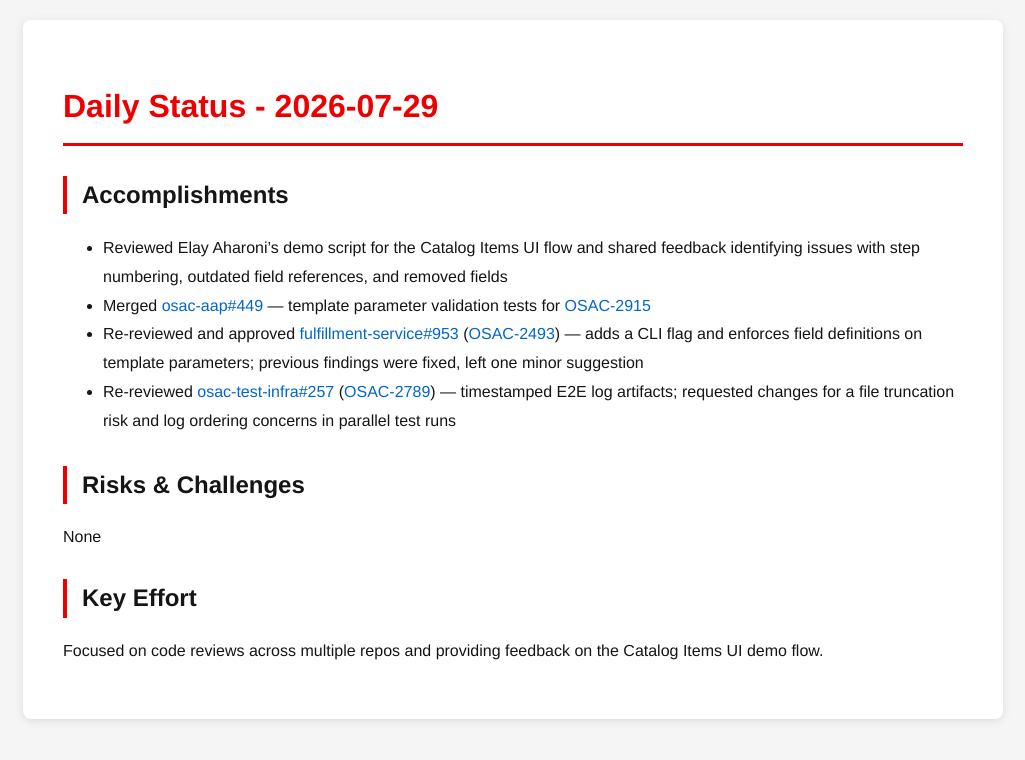
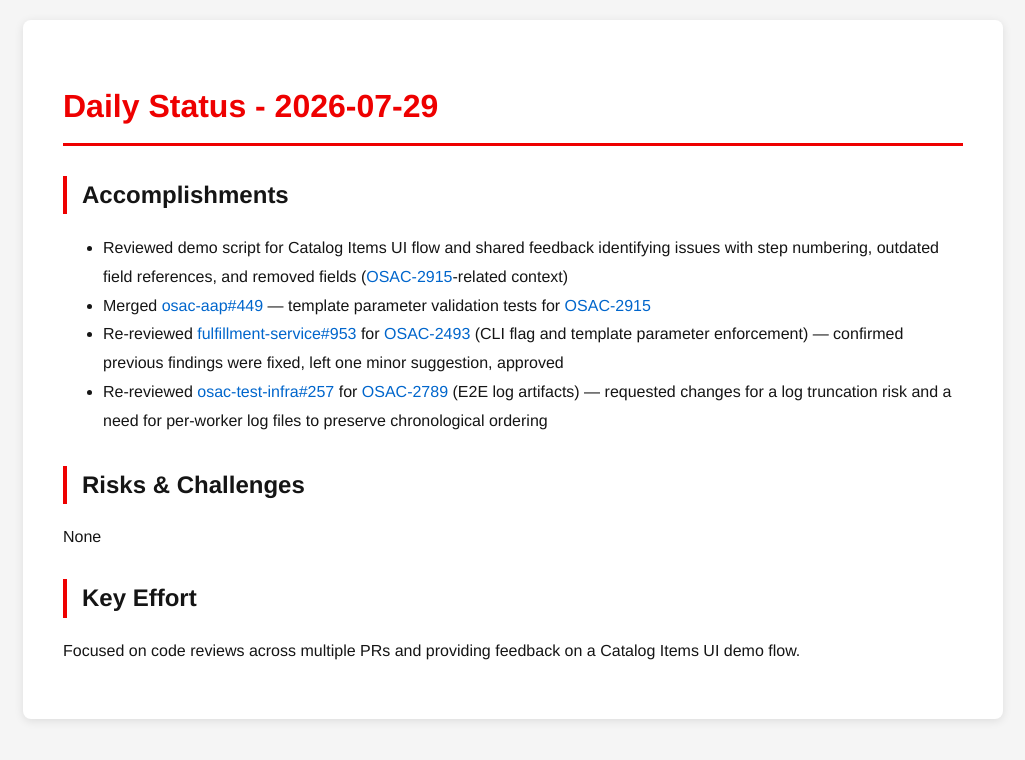
Before and after one commit to tzvatot/daily-status, a Jekyll site: the page built from 2026-07-29.md, in a window 1280 px wide. Shown: the top 760 px of the page, without its empty margins (127-1152 px from the left). Built offline with Jekyll 4.4.1, drawn with Linux system fonts in a browser that asks for light colours.

Commit message:
Daily status update - 2026-07-29

```diff
--- a/2026-07-29.md
+++ b/2026-07-29.md
@@ -7,13 +7,13 @@ date: 2026-07-29
 # Daily Status - 2026-07-29
 
 ## Accomplishments
-- Reviewed Elay Aharoni's demo script for the Catalog Items UI flow and shared feedback identifying issues with step numbering, outdated field references, and removed fields
+- Reviewed demo script for Catalog Items UI flow and shared feedback identifying issues with step numbering, outdated field references, and removed fields ([OSAC-2915](https://redhat.atlassian.net/browse/OSAC-2915)-related context)
 - Merged [osac-aap#449](https://github.com/osac-project/osac-aap/pull/449) — template parameter validation tests for [OSAC-2915](https://redhat.atlassian.net/browse/OSAC-2915)
-- Re-reviewed and approved [fulfillment-service#953](https://github.com/osac-project/fulfillment-service/pull/953) ([OSAC-2493](https://redhat.atlassian.net/browse/OSAC-2493)) — adds a CLI flag and enforces field definitions on template parameters; previous findings were fixed, left one minor suggestion
-- Re-reviewed [osac-test-infra#257](https://github.com/osac-project/osac-test-infra/pull/257) ([OSAC-2789](https://redhat.atlassian.net/browse/OSAC-2789)) — timestamped E2E log artifacts; requested changes for a file truncation risk and log ordering concerns in parallel test runs
+- Re-reviewed [fulfillment-service#953](https://github.com/osac-project/fulfillment-service/pull/953) for [OSAC-2493](https://redhat.atlassian.net/browse/OSAC-2493) (CLI flag and template parameter enforcement) — confirmed previous findings were fixed, left one minor suggestion, approved
+- Re-reviewed [osac-test-infra#257](https://github.com/osac-project/osac-test-infra/pull/257) for [OSAC-2789](https://redhat.atlassian.net/browse/OSAC-2789) (E2E log artifacts) — requested changes for a log truncation risk and a need for per-worker log files to preserve chronological ordering
 
 ## Risks & Challenges
 None
 
 ## Key Effort
-Focused on code reviews across multiple repos and providing feedback on the Catalog Items UI demo flow.
+Focused on code reviews across multiple PRs and providing feedback on a Catalog Items UI demo flow.
```
